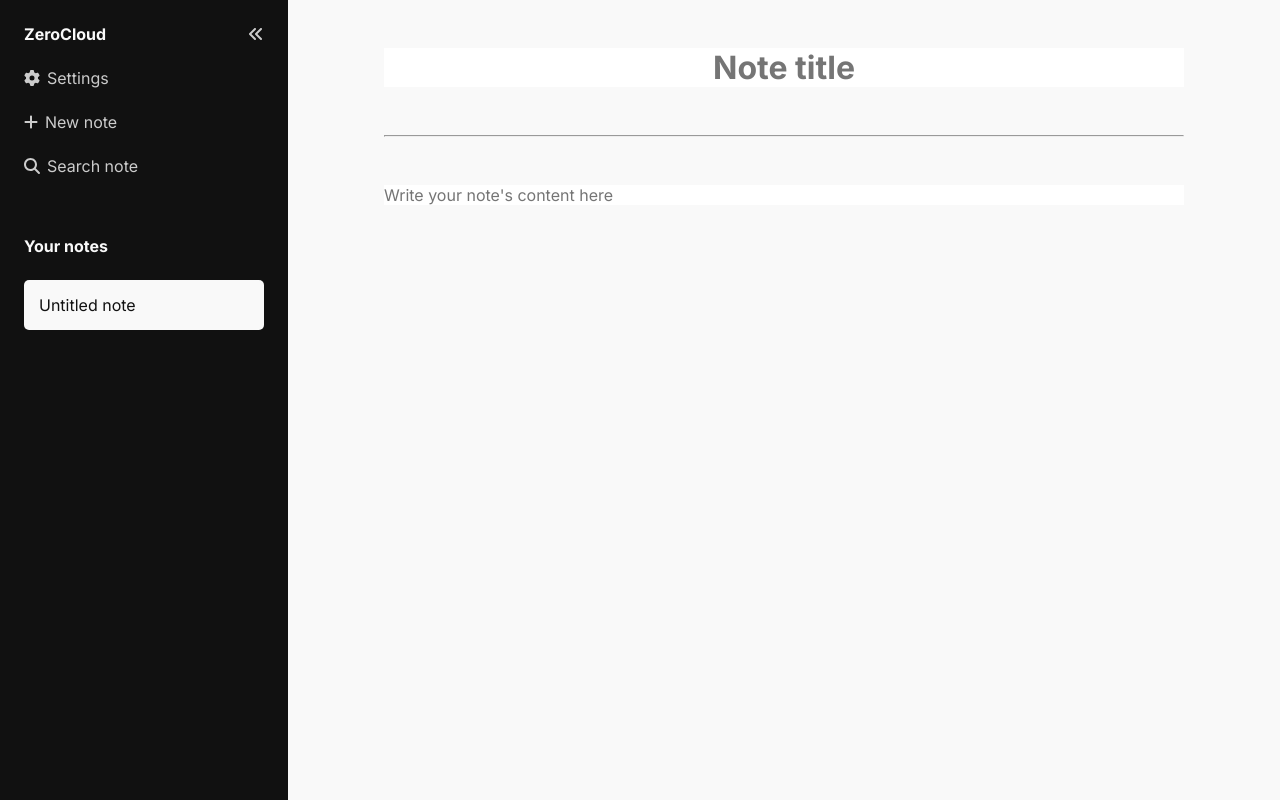
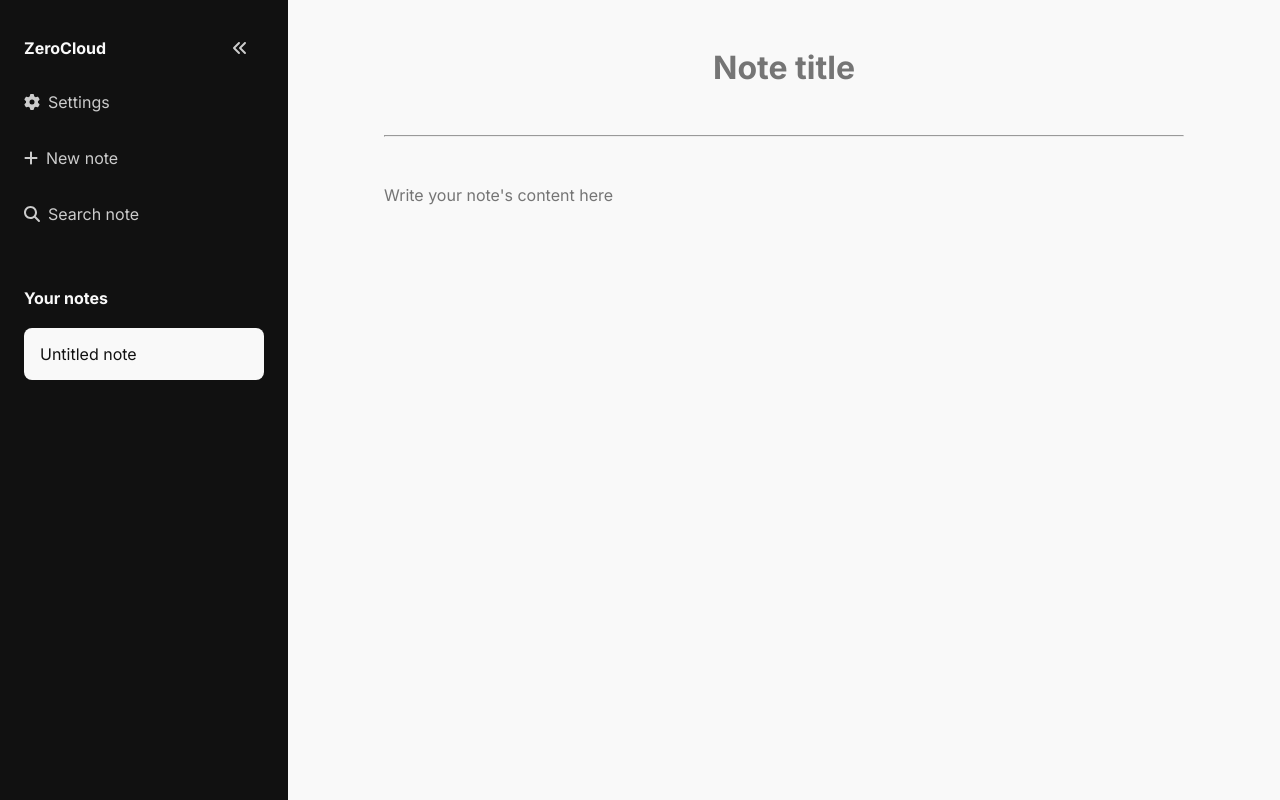
Before and after one commit to ZadniproIon/zero-cloud-notes-app, a React (Create React App) app in the folder react-app/: page / in a window 1280 px wide. Both pictures are taken after a click on the element "New note". Built offline with nearby package versions, Linux system fonts and the light colour scheme.

Commit message:
Changed the styling of the sidebar elements (gaps and paddings)

```diff
--- a/react-app/src/index.css
+++ b/react-app/src/index.css
@@ -63,6 +63,10 @@ button, input, textarea, select {
   color: var(--sidebar-text-inactive-color);
   font-size: 1rem;
   padding: 1.5rem;
+
+  display: flex;
+  flex-direction: column;
+  gap: 48px;
 }
 
 
@@ -70,13 +74,9 @@ button, input, textarea, select {
 #sidebar-div-1 {
   display: flex;
   flex-direction: column;
-  gap: 0;
+  gap: 4px;
 }
 
-#sidebar-div-1 div {
-  padding-top: 0.75rem;
-  padding-bottom: 0.75rem;
-}
 
 #title-name-div p {
   font-weight: bold;
@@ -91,47 +91,58 @@ button, input, textarea, select {
   padding-top: 0 !important;
 }
 
+#icon-faAnglesLeft {
+  padding: 16px;
+  border-radius: 4px;
+}
 
 #icon-faAnglesLeft:hover {
   color: var(--sidebar-text-color);
   cursor: pointer;
-}
+  background-color: var(--sidebar-text-color);
+  color: var(--sidebar-bg-color);
 
-.sidebar-options-div-item:hover {
-  color: var(--sidebar-text-color);
-  cursor: pointer;
-
-  font-size: 1.125em;
 }
 
 .sidebar-options-div-item {
   display: flex;
   flex-direction: row;
   align-items: center;
-  gap: 7px;
+  gap: 8px;
+  padding: 16px 0px;
+  border-radius: 8px;
 }
 
+.sidebar-options-div-item:hover {
+  color: var(--sidebar-text-color);
+  cursor: pointer;
+  background-color: var(--sidebar-text-color);
+  color: var(--sidebar-bg-color);
+  padding-left: 16px;
+}
 
 /*    Side bar - notes section    */
 #sidebar-div-2 {
-  padding-top: 3rem;
+  display: flex;
+  flex-direction: column;
+  gap: 4px;
 }
 
 #sidebar-div-2-title {
   font-weight: bold;
   color: var(--sidebar-text-color);
-  padding-bottom: 1.5rem;
+  padding-bottom: 16px;
 }
 
 #sidebar-div-2-notes-div {
   display: flex;
   flex-direction: column;
-  gap: 5px;
+  gap: 4px;
 }
 
 .note-div {
-  padding: 15px 0px;
-  border-radius: 5px;
+  padding: 16px 0px;
+  border-radius: 8px;
   /*  */
 }
 
@@ -139,7 +150,7 @@ button, input, textarea, select {
   cursor: pointer;
   background-color: var(--sidebar-text-color);
   color: var(--sidebar-bg-color);
-  padding: 15px 15px;
+  padding: 16px 16px;
 }
 /*      end of Side bar      */
 
@@ -180,7 +191,7 @@ button, input, textarea, select {
 #note-content hr,
 #note-content textarea {
   color: var(--app-text-color);
-
+  background-color: var(--app-bg-color);
 }
 
 
```
